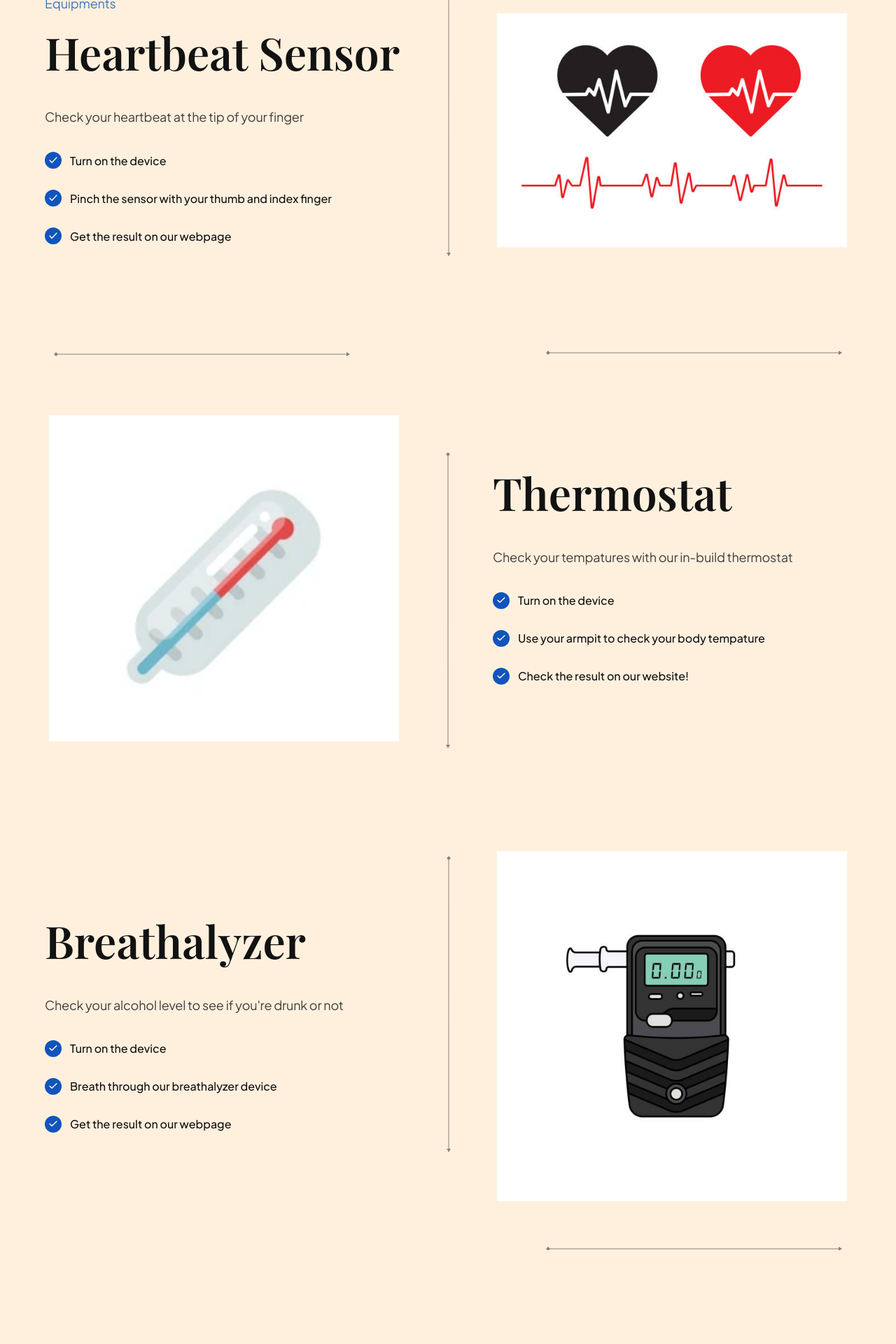
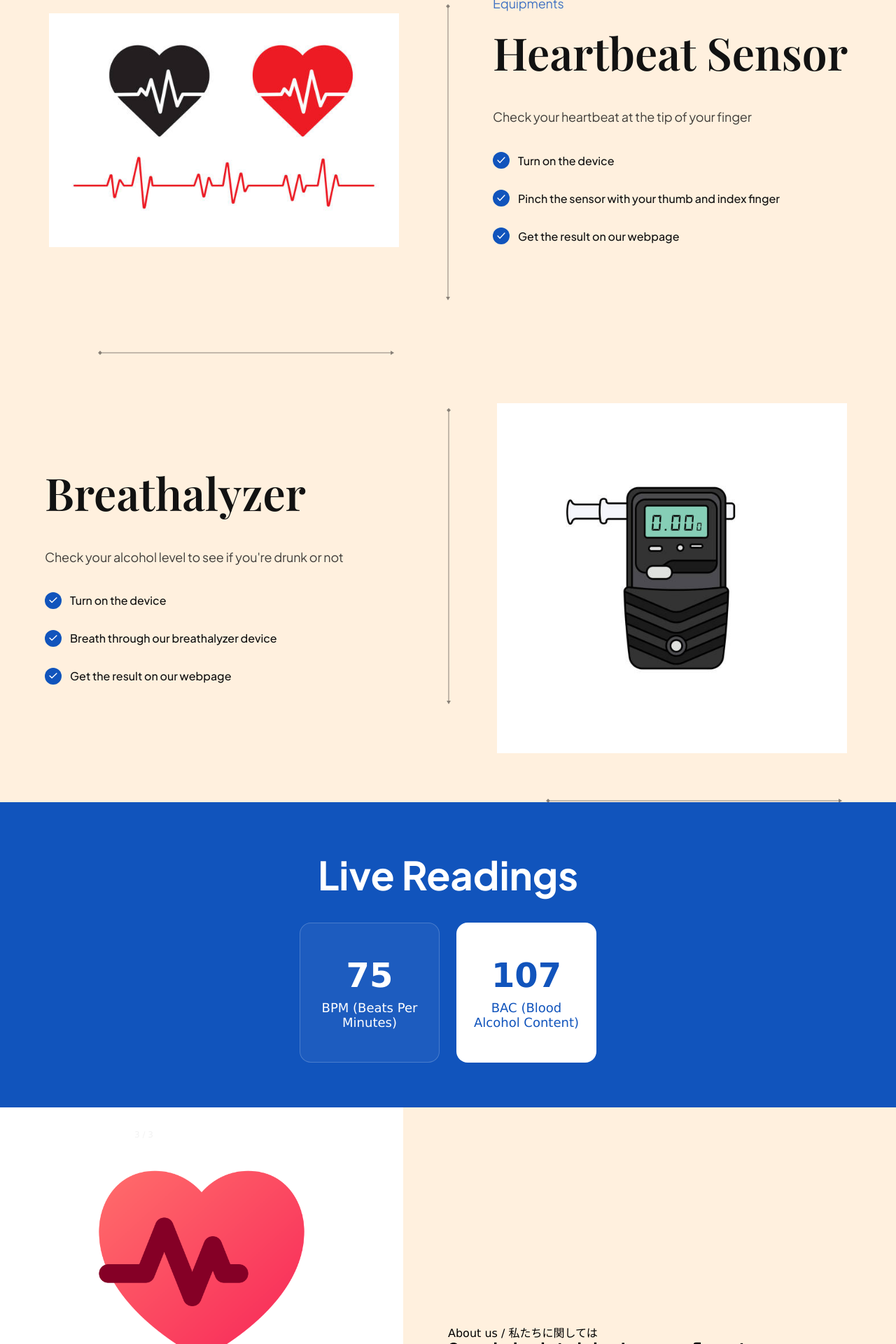
Before and after one commit to Orniepay/VitalCare, a Flask app: page / in a window 1280 px wide. Shown: the part 1080-3000 px from the top of the page at 70% size. Before the commit the page ends 2866 px from the top, so only its background shows below. Run offline with Flask 3, Linux system fonts and the light colour scheme.

Commit message:
More features added again

```diff
--- a/static/css/about.css
+++ b/static/css/about.css
@@ -21,6 +21,7 @@
     background-repeat: no-repeat;
     background-size: contain;
  }
+
  .about-us__image-slide3{
 
 }
--- a/templates/html/index.html
+++ b/templates/html/index.html
@@ -148,115 +148,43 @@
         <link rel="stylesheet" href="/static/css/equipment.css">
         <!-- Equipment Section -->
         <section class="heartbeat-equipment">
-          <div class = "equipment__content"
-          data-aos="slide-right"
-          data-aos-delay="500">
+          <!-- Image on the left -->
+          <div class="equipment_image flex-center" data-aos="fade-left">
+            <img src="/static/images/heart-beat.png" alt="heartbeat-1"/>
+
+            <div class="equipment__arrow equipment__arrow-right">
+              <img src="/static/images/arrow-vertical.svg" alt="arrow-vertical"/>
+            </div>
+
+            <div class="equipment__arrow equipment__arrow-bottom">
+              <img src="/static/images/arrow-horizontal.svg" alt="arrow-horizontal"/>
+            </div>
+          </div>
+
+          <!-- Content on the right -->
+          <div class="equipment__content" data-aos="fade-right">
             <p class="equip__subtitle">Equipments</p>
-            <h3 class = "equip__title"> Heartbeat Sensor</h3>
+            <h3 class="equip__title">Heartbeat Sensor</h3>
             <p class="equip__description">Check your heartbeat at the tip of your finger</p>
 
             <ul class="equipment__list">
               <li>
-                <div class="equipment__icon
-                flex-center">
-                  <img src="/static/images/check.svg"
-                  alt="check"/>
+                <div class="equipment__icon flex-center">
+                  <img src="/static/images/check.svg" alt="check"/>
                 </div>
                 <p>Turn on the device</p>
               </li>
-
               <li>
-                <div class="equipment__icon
-                flex-center">
-                  <img src="/static/images/check.svg"
-                  alt="check"/>
+                <div class="equipment__icon flex-center">
+                  <img src="/static/images/check.svg" alt="check"/>
                 </div>
                 <p>Pinch the sensor with your thumb and index finger</p>
               </li>
-
               <li>
-                <div class="equipment__icon
-                flex-center">
-                  <img src="/static/images/check.svg"
-                  alt="check"/>
+                <div class="equipment__icon flex-center">
+                  <img src="/static/images/check.svg" alt="check"/>
                 </div>
                 <p>Get the result on our webpage</p>
-              </li>
-            </ul>
-          </div>
-
-          <div class="equipment_image
-          flex-center">
-            <img src="/static/images/heart-beat.png" alt="heartbeat-1"
-            data-aos="slide-left"
-            data-aos-delay="500"/>
-
-            <div class="equipment__arrow
-            equipment__arrow-left">
-              <img src="/static/images/arrow-vertical.svg"
-              alt="arrow-vertical"/>
-            </div>
-
-            <div class="equipment__arrow
-            equipment__arrow-bottom">
-              <img src="/static/images/arrow-horizontal.svg"
-              alt="arrow-horizontal"/>
-            </div>
-          </div>
-        </section>
-
-        <section class="thermostat-equipment">
-          <div class="equipment_image
-          flex-center">
-            <img src="/static/images/temperature.png" alt="thermostat"
-            data-aos="slide-right"
-            data-aos-delay="500"/>
-
-            <div class="equipment__arrow
-            equipment__arrow-top">
-              <img src="/static/images/arrow-horizontal.svg"
-              alt="arrow-horizontal"/>
-            </div>
-
-            <div class="equipment__arrow
-            equipment__arrow-right">
-              <img src="/static/images/arrow-vertical.svg"
-              alt="arrow-vertical"/>
-            </div>
-          </div>
-
-          <div class = "equipment__content"
-          data-aos="slide-left"
-          data-aos-delay="500">
-            <h3 class = "equip__title"> Thermostat </h3>
-            <p class="equip__description">Check your tempatures with our in-build thermostat</p>
-
-            <ul class="equipment__list">
-              <li>
-                <div class="equipment__icon
-                flex-center">
-                  <img src="/static/images/check.svg"
-                  alt="check"/>
-                </div>
-                <p>Turn on the device</p>
-              </li>
-
-              <li>
-                <div class="equipment__icon
-                flex-center">
-                  <img src="/static/images/check.svg"
-                  alt="check"/>
-                </div>
-                <p>Use your armpit to check your body tempature</p>
-              </li>
-
-              <li>
-                <div class="equipment__icon
-                flex-center">
-                  <img src="/static/images/check.svg"
-                  alt="check"/>
-                </div>
-                <p>Check the result on our website!</p>
               </li>
             </ul>
           </div>
@@ -320,6 +248,72 @@
         </section>
     </section>
 
+    <section class="number-readings" id="readings">
+      <link rel="stylesheet" href="/static/css/popular.css">
+      <h2 class="sensor-readings__title" data-aos="flip-up">Live Readings</h2>
+      <section class="sensor-readings__catalogue" data-aos="fade-right">
+          <article class="sensor-readings__card">
+              <div class="sensor-readings__card-number">75</div>
+              <p class="sensor-readings__card-text">BPM (Beats Per Minutes)</p>
+          </article>
+
+          <article class="sensor-readings__card active-card" data-aos="fade-left">
+              <div class="sensor-readings__card-number">107</div>
+              <p class="sensor-readings__card-text">BAC (Blood Alcohol Content)</p>
+          </article>
+      </section>
+    </section>
+
+    <section class="about-us" id="about-us">
+      <link rel="stylesheet" href="/static/css/about.css">
+      <div class="about-us__image">
+          <div class="about-us__image-slide2">
+              <div class="mySlides fade">
+                <div class="numbertext">1 / 3</div>
+                <img src="/static/images/breathalyzer-device.png" style="width:100%">
+              </div>
+
+              <div class="mySlides fade">
+                <div class="numbertext">2 / 3</div>
+                <img src="/static/images/temperature.png" style="width:100%">
+              </div>
+
+              <div class="mySlides fade">
+                <div class="numbertext">3 / 3</div>
+                <img src="/static/images/heart-rate.png" style="width:100%">
+              </div>
+          </div>
+
+          <script>
+            let slideIndex = 0;
+            showSlides();
+
+            function showSlides() {
+              let i;
+              let slides = document.getElementsByClassName("mySlides");
+              for (i = 0; i < slides.length; i++) {
+                slides[i].style.display = "none";
+              }
+              slideIndex++;
+              if (slideIndex > slides.length) {slideIndex = 1}
+              slides[slideIndex-1].style.display = "block";
+              setTimeout(showSlides, 3000); // Change image every 2 seconds
+            }
+          </script>
+
+        <div class="about-us__image-slide3">
+        </div>
+      </div>
+
+      <div class="about-us__content" data-aos="fade-left">
+        <p class="sushi__subtitle">About us / 私たちに関しては</p>
+        <h3 class="sushi__title"> Our mission is to bring Japanese flavor to you.</h3>
+        <p class="sushi__description">We will continue to provide the experience of Omotenashi,
+          the Japanese mindset of hospitality, with our shopping and dining for our customers.
+        </p>
+      </div>
+    </section>
+
     <script>
         AOS.init({
             duration: 1000, // Animation duration in milliseconds
```
